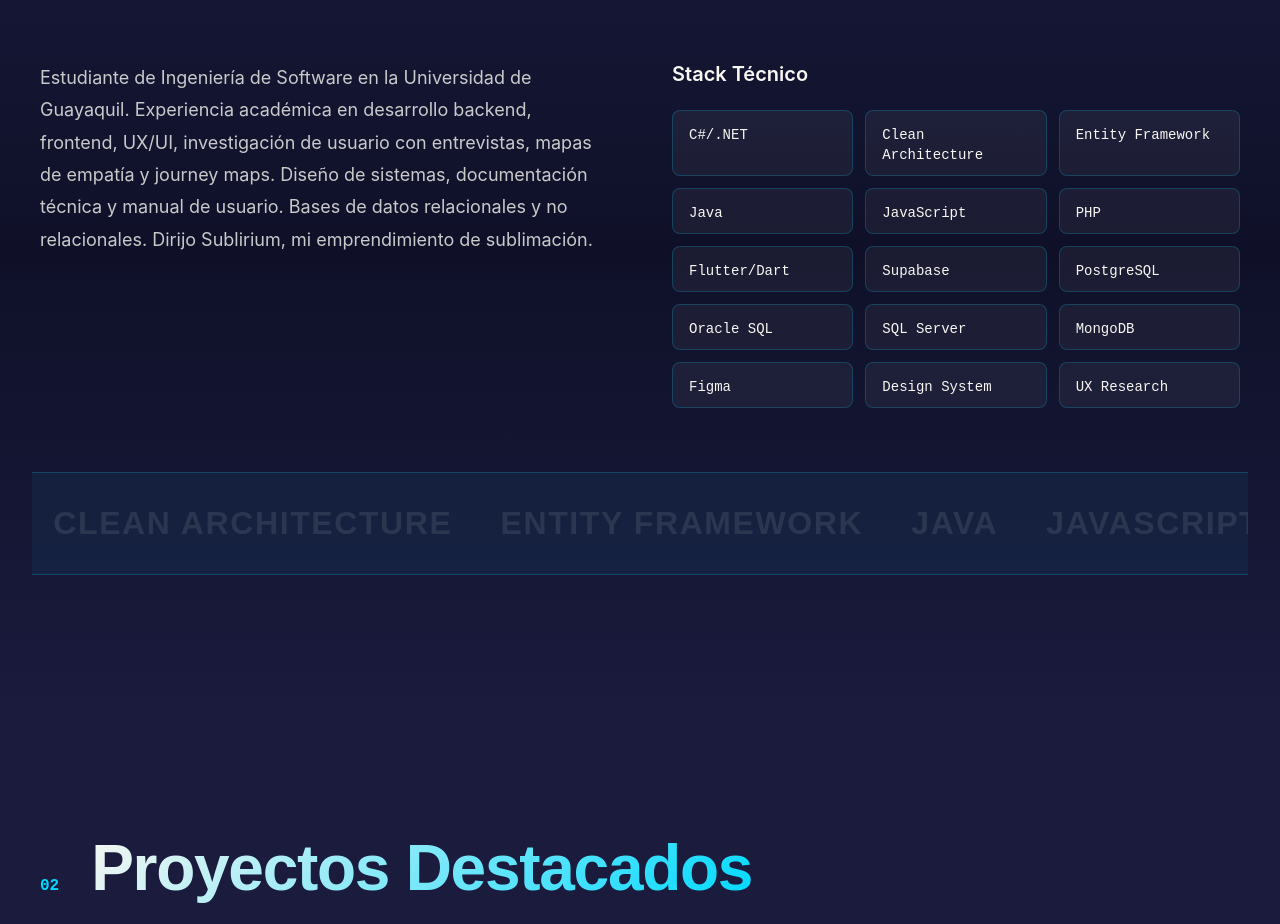
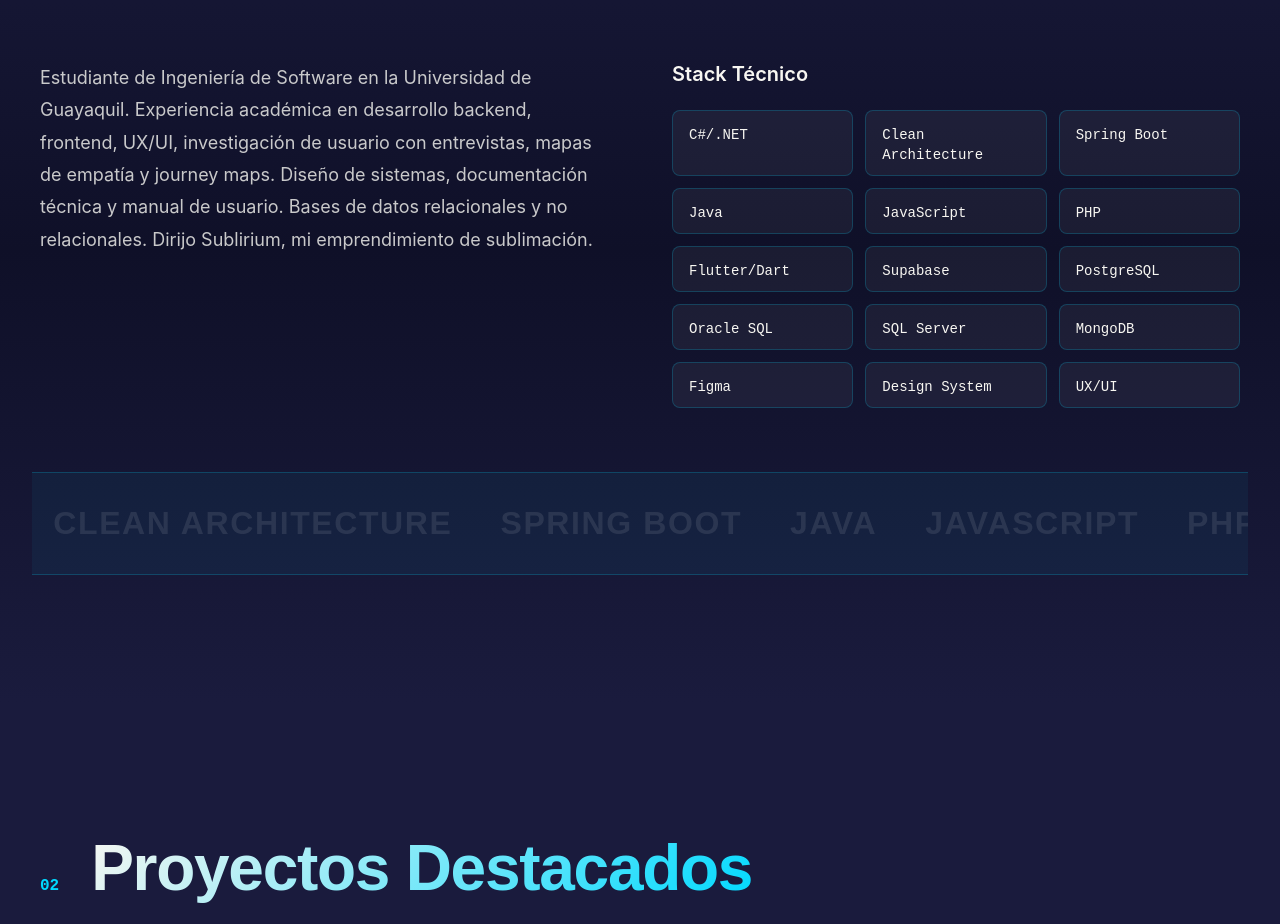
Before and after one commit to cristhianl10/portfolio-Cristhian-Loor, a React (Vite) app in the folder app/frontend/: page / in a window 1280 px wide. Shown: the part 1020-1944 px from the top of the page. Built offline with nearby package versions, Linux system fonts and the light colour scheme; the HTML template or start-up script is replaced by a standard one.

Commit message:
updated cards

```diff
--- a/app/frontend/src/data/mock.js
+++ b/app/frontend/src/data/mock.js
@@ -10,8 +10,7 @@ export const portfolioData = {
     stack: [
       "C#/.NET",
       "Clean Architecture",
-      "Entity Framework",
-      "Java",
+      "Spring Boot",      "Java",
       "JavaScript",
       "PHP",
       "Flutter/Dart",
@@ -22,7 +21,7 @@ export const portfolioData = {
       "MongoDB",
       "Figma",
       "Design System",
-      "UX Research"
+      "UX/UI"
     ]
   },
   projects: [
```
